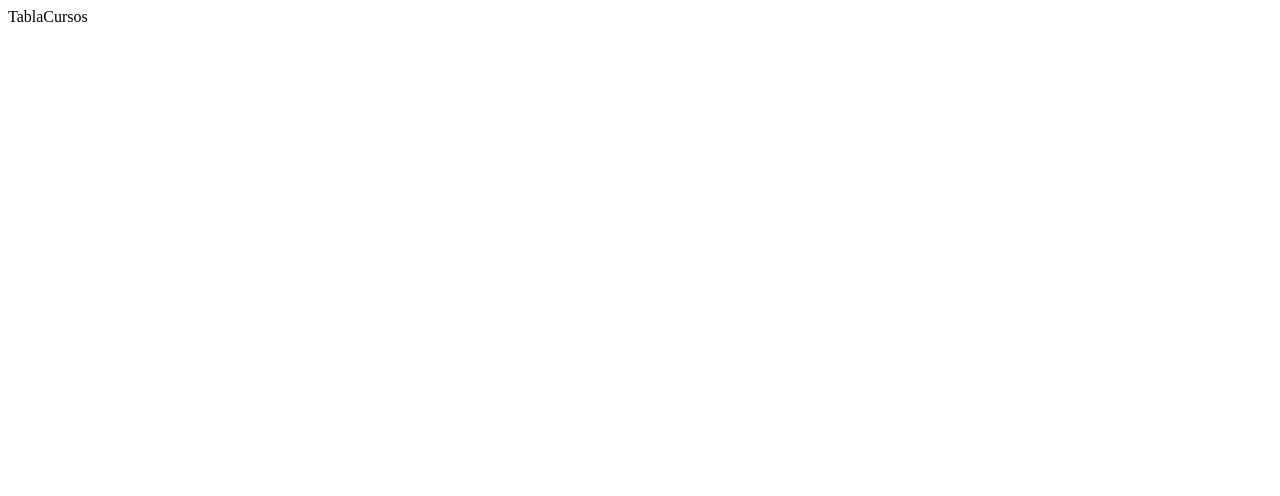
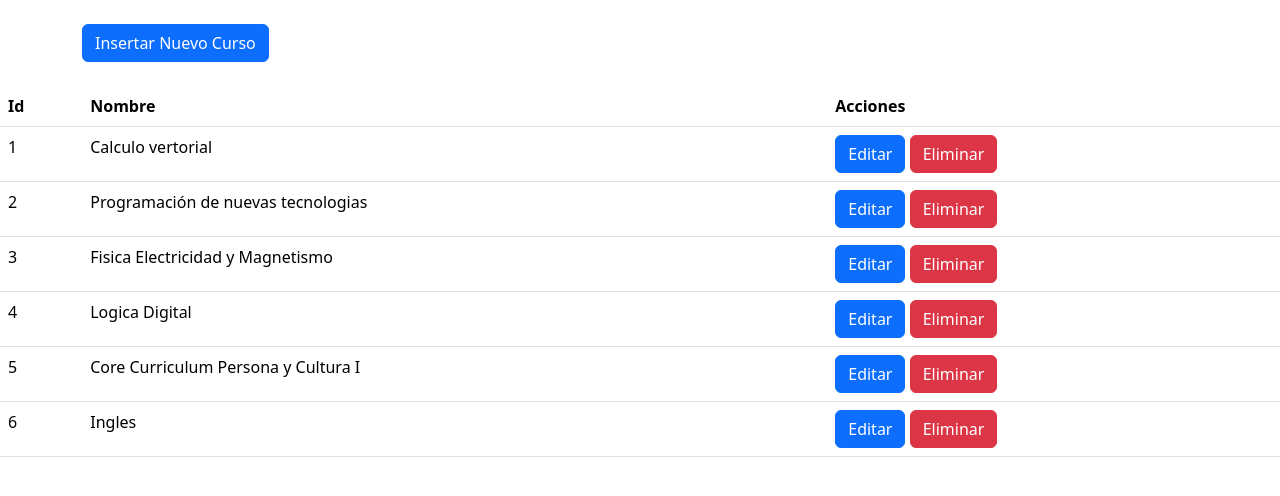
Before and after one commit to BryamDigar/TablaMaterias, a React (Vite) app in the folder tablasmaterias/: page / in a window 1280 px wide. Shown: the top 496 px of the page. Built offline with nearby package versions, Linux system fonts and the light colour scheme.

Commit message:
Se crea tabla de cursos

```diff
--- a/tablasmaterias/src/TablaCursos.jsx
+++ b/tablasmaterias/src/TablaCursos.jsx
@@ -1,30 +1,56 @@
+import "bootstrap/dist/css/bootstrap.min.css";
+import { render } from "react-dom";
+import { Table, Button, Container, Modal, ModalBody, ModalHeader, FormGroup, ModalFooter } from "reactstrap";
+import React from "react";
 
-import React from 'react'
-
-const courseList = [{
-    id: 1,
-    nombre: 'Calculo vertorial'
-  },
-  {
-    id: 2,
-    nombre: 'Programación de nuevas tecnologias'
-  },{
-    id: 3,
-    nombre: 'Fisica Electricidad y Magnetismo'
-  },{
-    id: 4,
-    nombre: 'Logica Digital'
-  },{
-    id: 5,
-    nombre: 'Core Curriculum Persona y Cultura I'
-  },{
-    id: 6,
-    nombre: 'Ingles'
-  }]
+const courseList = [
+  {id: 1, nombre: 'Calculo vertorial'},
+  {id: 2, nombre: 'Programación de nuevas tecnologias'},
+  {id: 3, nombre: 'Fisica Electricidad y Magnetismo'},
+  {id: 4, nombre: 'Logica Digital'},
+  {id: 5, nombre: 'Core Curriculum Persona y Cultura I'},
+  {id: 6, nombre: 'Ingles'},
+];
 
 
-export const TablaCursos = () => {
-  return (
-    <div>TablaCursos</div>
-  )
+
+export class TablaCursos extends React.Component{
+
+  state={
+    courseList: courseList
+  }
+
+  render(){
+    return (
+      <>
+      <Container>
+      <br />
+      <Button color="primary">Insertar Nuevo Curso</Button>
+      <br /><br />
+      </Container>
+
+      <Table>
+        <thead><tr><th>Id</th>
+        <th>Nombre</th>
+        <th>Acciones</th>
+        </tr></thead>
+        <tbody>
+          {this.state.courseList.map((elemento)=>(
+            <tr>
+              <td>{elemento.id}</td>
+              <td>{elemento.nombre}</td>
+              <td><Button color="primary">Editar</Button>{"  "}
+              <Button color="danger">Eliminar</Button>
+              </td>
+
+            </tr>
+          ))}
+
+        </tbody>
+
+      </Table>
+
+      </>)
+  }
+
 }
--- a/tablasmaterias/src/main.jsx
+++ b/tablasmaterias/src/main.jsx
@@ -1,6 +1,6 @@
 import React from 'react'
 import ReactDOM from 'react-dom/client';
-import { TablaCursos } from './TablaCursos';
+import  {TablaCursos}  from './TablaCursos';
 
 
 ReactDOM.createRoot( document.getElementById('root') ).render(
```
